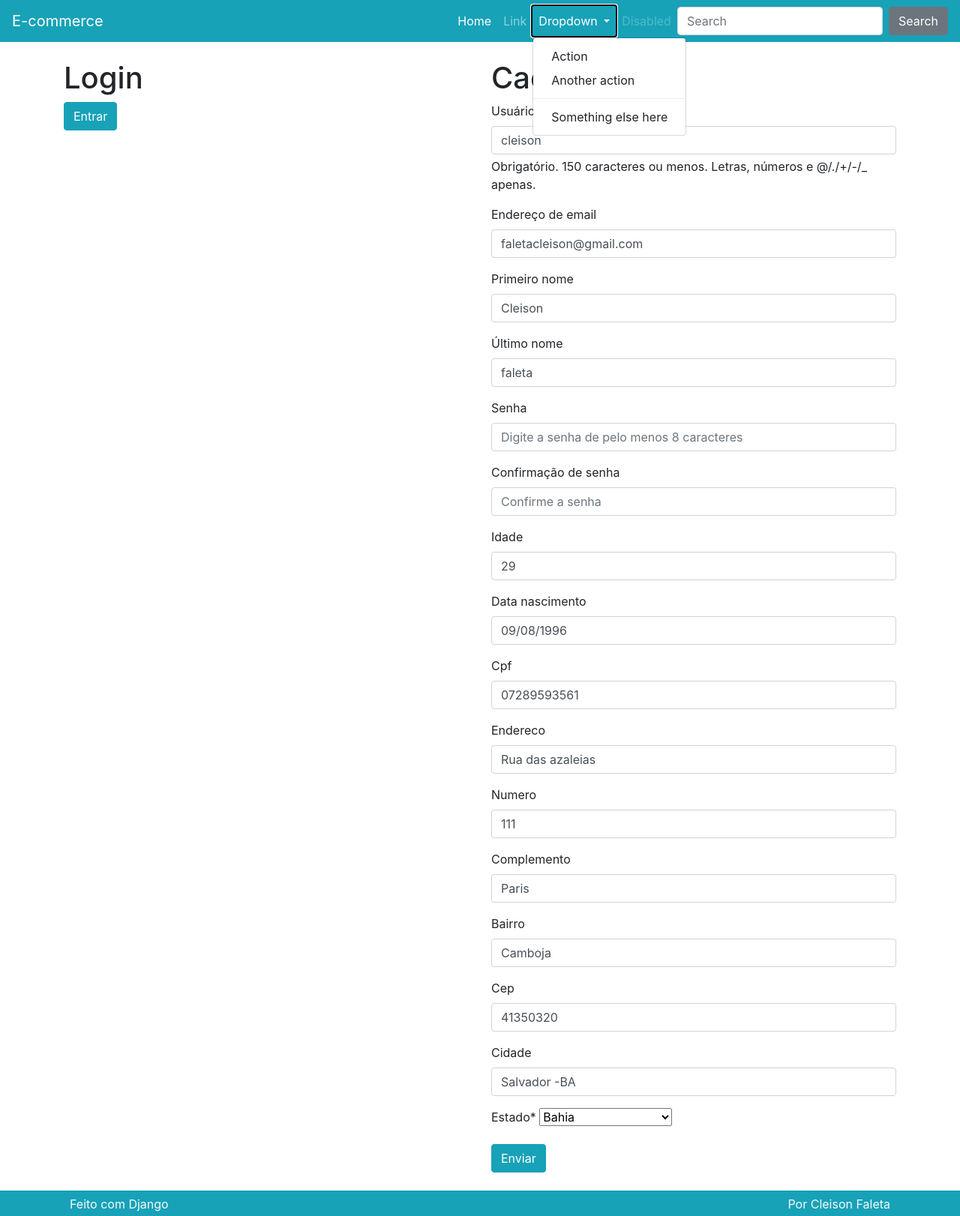
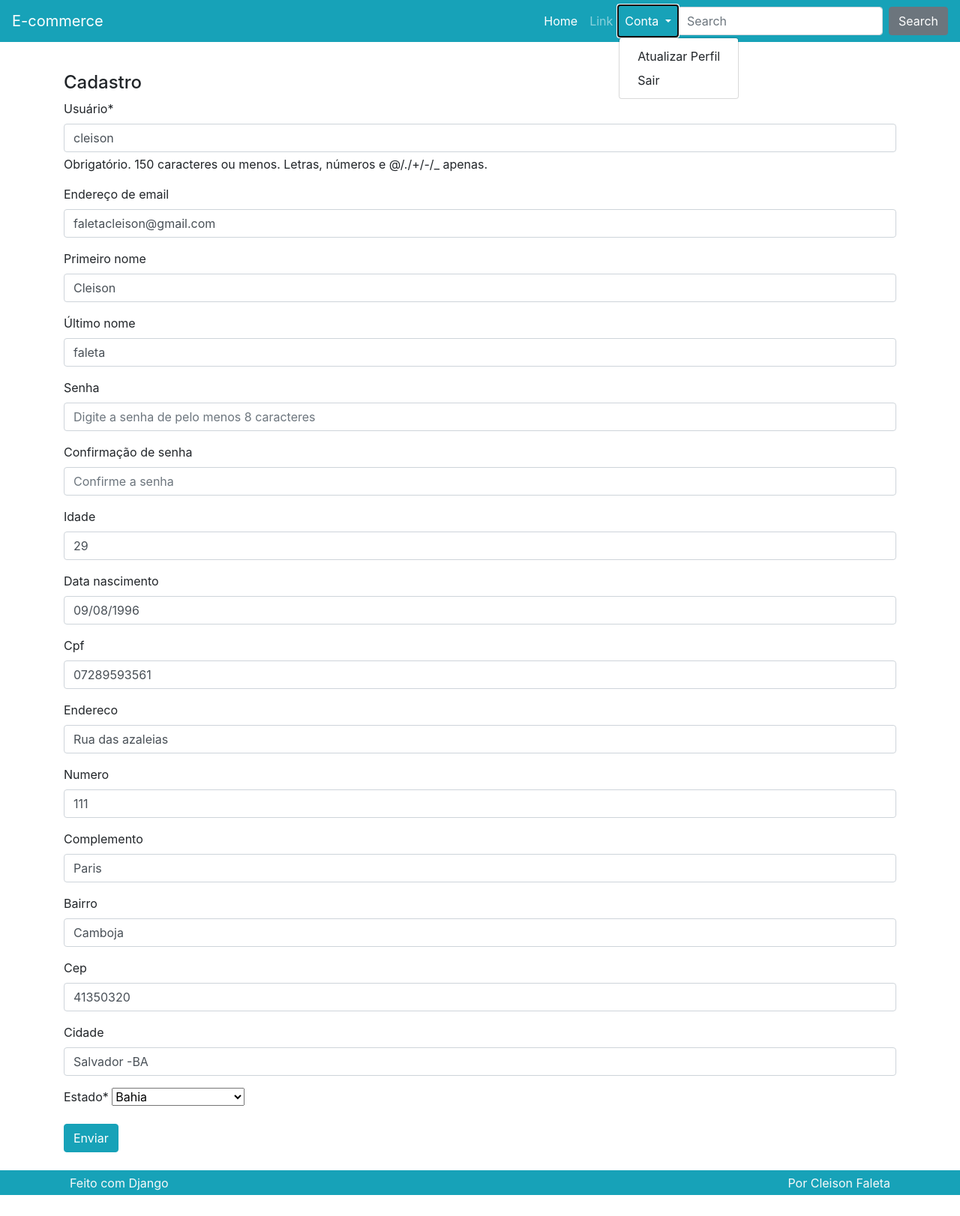
Before and after one commit to CleisonF/loja-ecommerce, a Django app: page /perfil/ in a window 1280 px wide, after a click on "Conta". Shown: the whole page at 75% size. After the commit the page ends 1594 px from the top, so only its background shows below. Run offline with Django 5.2, Linux system fonts and the light colour scheme; a user stored in the database is signed in; data comes from the database, SQL or seed files in the repository; both versions use the stored data as it was after the commit; some libraries are stand-ins or nearby versions.

Commit message:
"views e templates'
Co-authored-by: Copilot <copilot@github.com>

```diff
--- a/perfil/templates/perfil/criar.html
+++ b/perfil/templates/perfil/criar.html
@@ -4,24 +4,28 @@
 {% block conteudo %}
 
 
+<div class="row">
 
-<div class="row">
-    <div class="col-lg">
-        <h1>Login</h1>
-        <form method="post" action="">
+    {% if not request.user.is_authenticated %}
+    <div class="col-lg mt-3">
+        <h4>Login</h4>
+        <form method="post" action="{% url 'perfil:criar' %}">
             {% csrf_token %}
-            {{ login_form|crispy }}
+            <div class="form-group">
+                <label for="InputUsuario1">Usúario</label>
+                <input type="text" name="username" class="form-control" id="InputUsuario1" aria-describedby="usernameHelp"
+                 placeholder="Digite seu usúario">
+            </div>
+            <div class="form-group">
+                <label for="password">Senha</label>
+                <input type="password" class="form-control" id="password" placeholder="Digite sua senha">
+            </div>
+            <button type="submit" class="btn btn-primary btn-block btn-lg">Entrar</button>
+        </form>
+    {% endif %}
+    <div class="col-lg mt-3">
 
-            <div class="row">
-                <div class="col">
-                    <button type="submit" class="btn btn-primary">
-                        Entrar
-                    </button>
-                </div>
-            </div>
-    </div>
-    <div class="col-lg">
-        <h1>Cadastro</h1>
+        <h4>Cadastro</h4>
 
         <form method="post" action="">
             {% csrf_token %}
--- a/perfil/views.py
+++ b/perfil/views.py
@@ -1,11 +1,14 @@
+from pyexpat.errors import messages
+from shutil import copy
+
 from django.http import HttpResponse
 from django.shortcuts import redirect, render
 from django.views.generic import ListView
 from django.views import View
-from django.contrib.auth import authenticate, login
+from django.contrib.auth import authenticate, login, update_session_auth_hash, logout
 
 from . import forms
-from . import models
+
 
 class BasePerfil(View):
     template_name = 'perfil/criar.html'
@@ -15,27 +18,30 @@ class BasePerfil(View):
 
         perfil_instance = getattr(self.request.user, 'perfil', None)
 
-        if self.request.user.is_authenticated:
-            self.contexto = {
-                'user_form': forms.UserForm(
+        if self.request.user.is_authenticated and perfil_instance:
+            self.user_form = forms.UserForm(
                     data=self.request.POST or None,
                     usuario=self.request.user,
                     instance=self.request.user,
-                    ),
-                'perfil_form': forms.PerfilForm(
+                    )
+            self.perfil_form = forms.PerfilForm(
                     data=self.request.POST or None,
                     instance=perfil_instance
-                    ),
-            }
+                    )
+
         else:
-            self.contexto = {
-                'user_form': forms.UserForm(
+            self.user_form = forms.UserForm(
                     data=self.request.POST or None
-                    ),
-                'perfil_form': forms.PerfilForm(
+                    )
+            self.perfil_form = forms.PerfilForm(
                     data=self.request.POST or None
-                    ),
-            }
+                    )
+
+
+        self.contexto = {
+            'user_form': self.user_form,
+            'perfil_form': self.perfil_form,
+        }
 
     def salvar_usuario(self, user_form):
         usuario = user_form.save(commit=False)
@@ -43,6 +49,7 @@ class BasePerfil(View):
         password = user_form.cleaned_data.get('password')
         if password:
             usuario.set_password(password)
+
         usuario.save()
         return usuario
 
@@ -52,62 +59,97 @@ class BasePerfil(View):
         perfil.save()
         return perfil
 
-    def autenticar_usuario(self, request, username, password):
-        if not password:
-            return
+    def autenticar_usuario(self, usuario):
 
         carrinho = self.request.session.get('carrinho', {})
 
-        usuario = authenticate(request, username=username, password=password)
+        login(self.request, usuario)
 
-        if usuario is not None:
-            login(request, usuario)
-            request.session['carrinho'] = carrinho
-            request.session.save()
+        self.request.session['carrinho'] = carrinho
+        self.request.session.save()
+
 
     def get(self, *args, **kwargs):
         return render(self.request, self.template_name, self.contexto)
 
+
+
+class Criar(BasePerfil):
     def post(self, *args, **kwargs):
-        user_form = self.contexto['user_form']
-        perfil_form = self.contexto['perfil_form']
 
-        if user_form.is_valid() and perfil_form.is_valid():
+        if self.request.user.is_authenticated:
+            return redirect('perfil:atualizar')
 
-            if self.request.user.is_authenticated:
-                usuario = user_form.save(commit=False)
-            else:
-                usuario = user_form.save(commit=False)
+        if self.user_form.is_valid() and self.perfil_form.is_valid():
 
-            password = user_form.cleaned_data.get('password')
-            if password:
-                usuario.set_password(password)
+            usuario = self.salvar_usuario(self.user_form)
+            self.salvar_perfil(self.perfil_form, usuario)
 
-            usuario = self.salvar_usuario(user_form)
+            self.autenticar_usuario(usuario)
+            messages.success(self.request, 'Cadastro realizado com sucesso!')
 
-            self.salvar_perfil(perfil_form, usuario)
+            return redirect('produto:lista')
 
-            if not self.request.user.is_authenticated:
-                self.autenticar_usuario(self.request,
-                                    user_form.cleaned_data.get('username'),
-                                    user_form.cleaned_data.get('password')
-                                    )
+        return render(self.request, self.template_name, self.contexto)
+
+
+class Atualizar(BasePerfil):
+    def post(self, *args, **kwargs):
+
+        if not self.request.user.is_authenticated:
+            return redirect('perfil:login')
+
+        if self.user_form.is_valid() and self.perfil_form.is_valid():
+
+            usuario = self.salvar_usuario(self.user_form)
+
+            if self.user_form.cleaned_data.get('password'):
+                update_session_auth_hash(self.request, usuario)
+
+            self.salvar_perfil(self.perfil_form, usuario)
+
+            messages.success(self.request, 'Perfil atualizado com sucesso!')
 
             return redirect('perfil:atualizar')
 
         return render(self.request, self.template_name, self.contexto)
 
+class Login(View):
+    def post(self, *args, **kwargs):
+        if self.request.user.is_authenticated:
+            return redirect('produto:lista')
 
+        username = self.request.POST.get('username')
+        password = self.request.POST.get('password')
 
-class Criar(BasePerfil):
-        pass
+        if not username or not password:
+            messages.error(self.request, 'Preencha todos os campos para efetuar o login.')
+            return redirect('perfil:criar')
 
+        usuario = authenticate(self.request, username=username, password=password)
 
-class Atualizar(View):
-    pass
+        if usuario:
+            carrinho = copy.deepcopy(self.request.session.get('carrinho', {}))
 
-class Login(View):
-    pass
+            login(self.request, usuario)
+
+            self.request.session['carrinho'] = carrinho
+            self.request.session.save()
+
+            next_url = self.request.GET.get('next')
+            return redirect(next_url if next_url else 'produto:carrinho')
+
+        messages.error(self.request, 'Usuário ou senha inválidos.')
+        return redirect('perfil:criar')
 
 class Logout(View):
-    pass
+    def get(self, *args, **kwargs):
+
+        if carrinho:
+            carrinho = copy.deepcopy(self.request.session.get('carrinho', {}))
+        logout(self.request)
+
+        self.request.session['carrinho'] = carrinho
+        self.request.session.save()
+
+        return redirect('produto:lista')
--- a/templates/parciais/_nav.html
+++ b/templates/parciais/_nav.html
@@ -16,21 +16,28 @@
                 <li class="nav-item">
                     <a class="nav-link" href="#">Link</a>
                 </li>
+                {% if request.user.is_authenticated %}
                 <li class="nav-item dropdown">
                     <a class="nav-link dropdown-toggle" href="#" id="navbarDropdown" role="button"
                         data-toggle="dropdown" aria-haspopup="true" aria-expanded="false">
-                        Dropdown
+                        Conta
                     </a>
+
                     <div class="dropdown-menu" aria-labelledby="navbarDropdown">
-                        <a class="dropdown-item" href="#">Action</a>
-                        <a class="dropdown-item" href="#">Another action</a>
-                        <div class="dropdown-divider"></div>
-                        <a class="dropdown-item" href="#">Something else here</a>
+                        <a class="dropdown-item" href="{% url 'perfil:criar' %}">Atualizar Perfil</a>
+                        <a class="dropdown-item" href="{% url 'perfil:logout' %}">Sair</a>
                     </div>
                 </li>
+                {% else %}
+
                 <li class="nav-item">
-                    <a class="nav-link disabled" href="#">Disabled</a>
+                    <a class="nav-link" href="{% url 'perfil:criar' %}">Entrar</a>
                 </li>
+                <li class="nav-item">
+                    <a class="nav-link" href="{% url 'perfil:criar' %}">Criar conta</a>
+                </li>
+
+                {% endif %}
 
                 {% if request.session.carrinho %}
 
```
Also changed, not shown: db.sqlite3.
